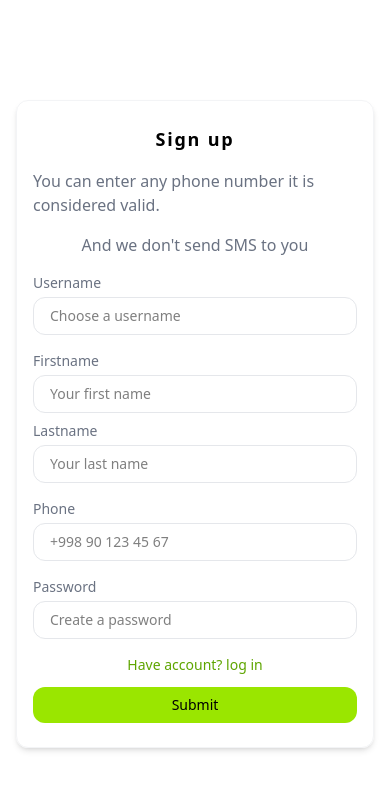
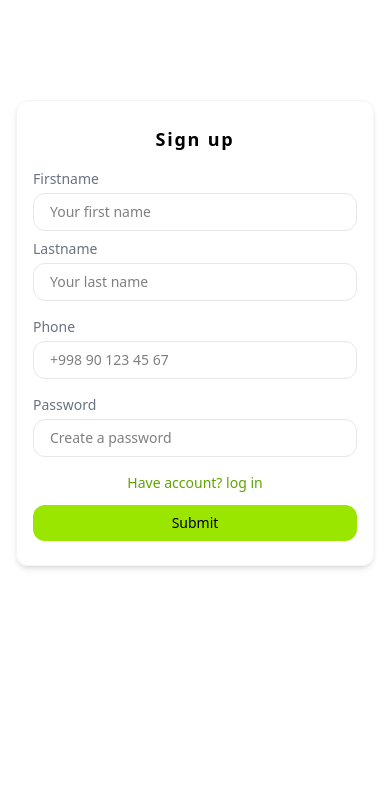
Before and after one commit to zoirovdev/renting-app, a React (Vite) app in the folder frontend/: page /signup in a window 390 px wide. Shown: the top 790 px of the page. Built offline with nearby package versions, Linux system fonts and the light colour scheme; the HTML template or start-up script is replaced by a standard one.

Commit message:
add phone number validation

```diff
--- a/frontend/src/pages/LoginPage.jsx
+++ b/frontend/src/pages/LoginPage.jsx
@@ -24,13 +24,13 @@ const LoginPage = () => {
                 <p className="text-lg md:text-xl font-semibold tracking-widest dark:text-gray-50">Login</p>
               </div>
               <div className="flex flex-col">
-                <label className="text-gray-500 dark:text-gray-300 text-sm md:text-base mb-1">Username</label>
-                <input type='text'
-                  value={loginForm.username}
-                  placeholder="Enter your username"
+                <label htmlFor="phone" className="text-gray-500 dark:text-gray-300 text-sm md:text-base mb-1">Phone</label>
+                <input type="text"
+                  id="phone" name="phone"
                   className="focus:outline-none focus:ring-2 focus:ring-lime-500 border border-gray-200 dark:border-gray-700
-                    py-2 px-4 rounded-xl dark:text-gray-50 text-sm md:text-base"
-                  onChange={(e) => setLoginForm({ ...loginForm, username: e.target.value })}/>
+                  py-2 px-4 rounded-xl dark:text-gray-50 text-sm md:text-base"
+                  placeholder="+998 90 123 45 67"
+                  onChange={(e) => setSignupForm({ ...signupForm, phone: e.target.value })}/>
               </div>
               <div className="flex flex-col">
                 <label className="text-gray-500 dark:text-gray-300 text-sm md:text-base mb-1">Password</label>
--- a/frontend/src/pages/SignupPage.jsx
+++ b/frontend/src/pages/SignupPage.jsx
@@ -25,17 +25,6 @@ const SignupPage = () => {
                 rounded-xl py-6 px-4 md:px-6 space-y-4">
                 <div className="flex justify-center items-center">
                     <p className="text-lg md:text-xl font-semibold tracking-widest dark:text-gray-50">Sign up</p>
-                </div>
-                <p className="flex justify-center items-center text-gray-500 dark:text-gray-400">You can enter any phone number it is considered valid. </p>
-                <p className="flex justify-center items-center text-gray-500 dark:text-gray-400">And we don't send SMS to you</p>
-                <div className="flex flex-col">
-                    <label htmlFor="username" className="text-gray-500 dark:text-gray-300 text-sm md:text-base mb-1">Username</label>
-                    <input type="text"
-                        className="focus:outline-none focus:ring-2 focus:ring-lime-500 border border-gray-200 dark:border-gray-700
-                        py-2 px-4 rounded-xl dark:text-gray-50 text-sm md:text-base"
-                        id="username" name="username"
-                        placeholder="Choose a username"
-                        onChange={(e) => setSignupForm({ ...signupForm, username: e.target.value })}/>
                 </div>
                 <div className="flex flex-col md:flex-row gap-2 md:gap-4">
                     <div className="flex flex-col w-full md:basis-1/2">
--- a/frontend/src/stores/useUserStore.js
+++ b/frontend/src/stores/useUserStore.js
@@ -101,10 +101,10 @@ export const useUserStore = create((set, get) => ({
                 set({ error: "Rate limit exceeded", currentUser: null })
                 return { success: false, message: "Error" }
             } else if (err.status === 401) {
-                set({ error: "Invalid credentials", currentUser: null })
+                set({ error: "Phone number is not valid", currentUser: null })
                 return { success: false, message: "Error" }
             } else if (err.status === 409){
-                set({ error: "Username or phone number already registered", currentUser: null })
+                set({ error: "Phone number already registered", currentUser: null })
                 return { success: false, message: "Error" }
             } else {
                 set({ error: "Something went wrong", currentUser: null })
@@ -131,7 +131,7 @@ export const useUserStore = create((set, get) => ({
             } else if (err.status === 401) {
                 set({ error: "Invalid credentials", currentUser: null })
             } else {
-                set({ error: "Something went wrong", currentUser: null })
+                set({ error: response.data.message, currentUser: null })
             }
         } finally {
             set({ currentUserloading: false })
--- a/package.json
+++ b/package.json
@@ -25,11 +25,13 @@
     "@neondatabase/serverless": "^1.0.1",
     "bcrypt": "^6.0.0",
     "cors": "^2.8.5",
+    "crypto": "^1.0.1",
     "dotenv": "^17.2.2",
     "express": "^5.1.0",
     "helmet": "^8.1.0",
     "imagekit": "^6.0.0",
     "jsonwebtoken": "^9.0.2",
+    "libphonenumber-js": "^1.12.25",
     "morgan": "^1.10.1",
     "multer": "^2.0.2"
   },
```
Also changed, not shown: 2 other files (tests, documents, lock files or other folders).
